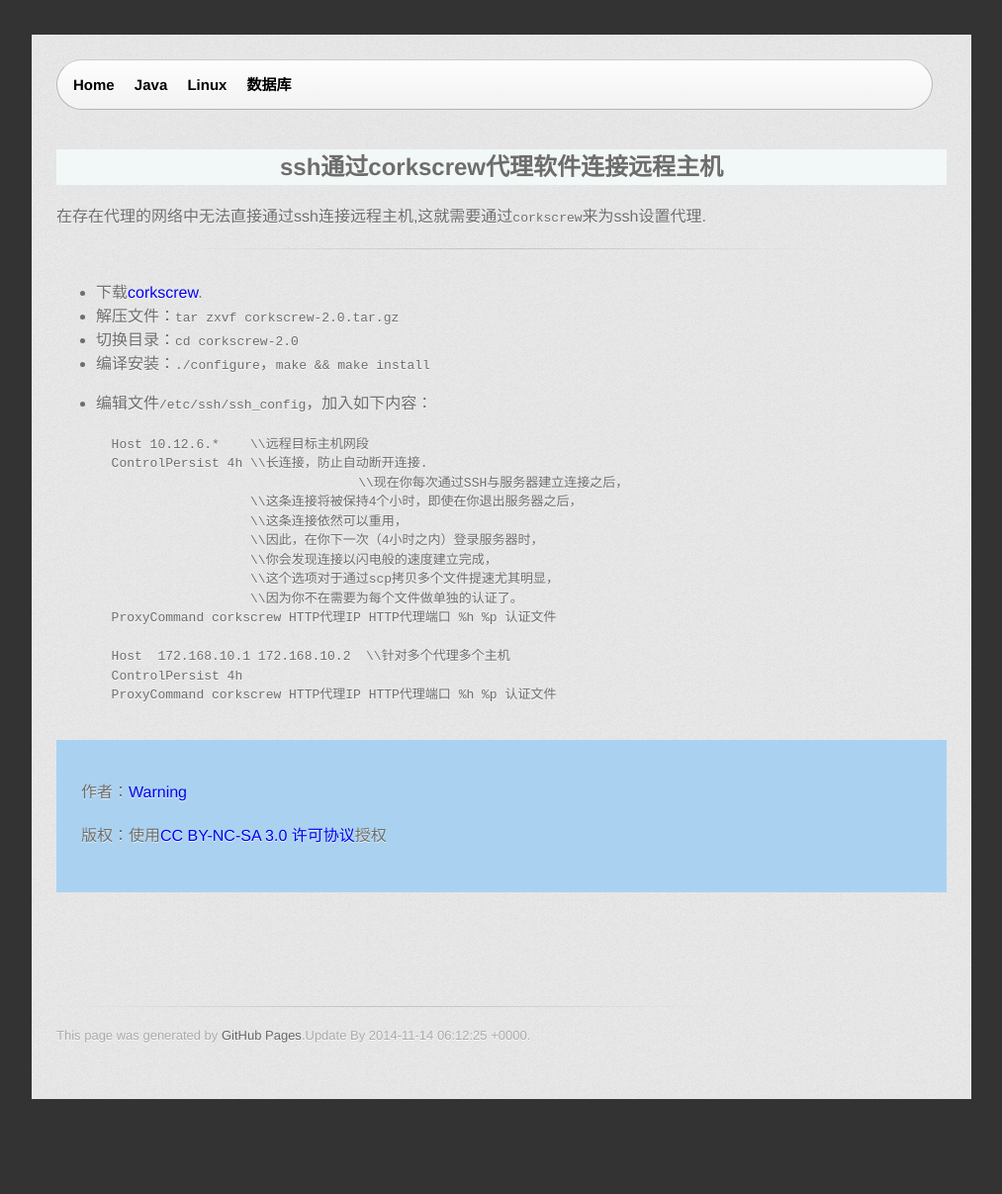
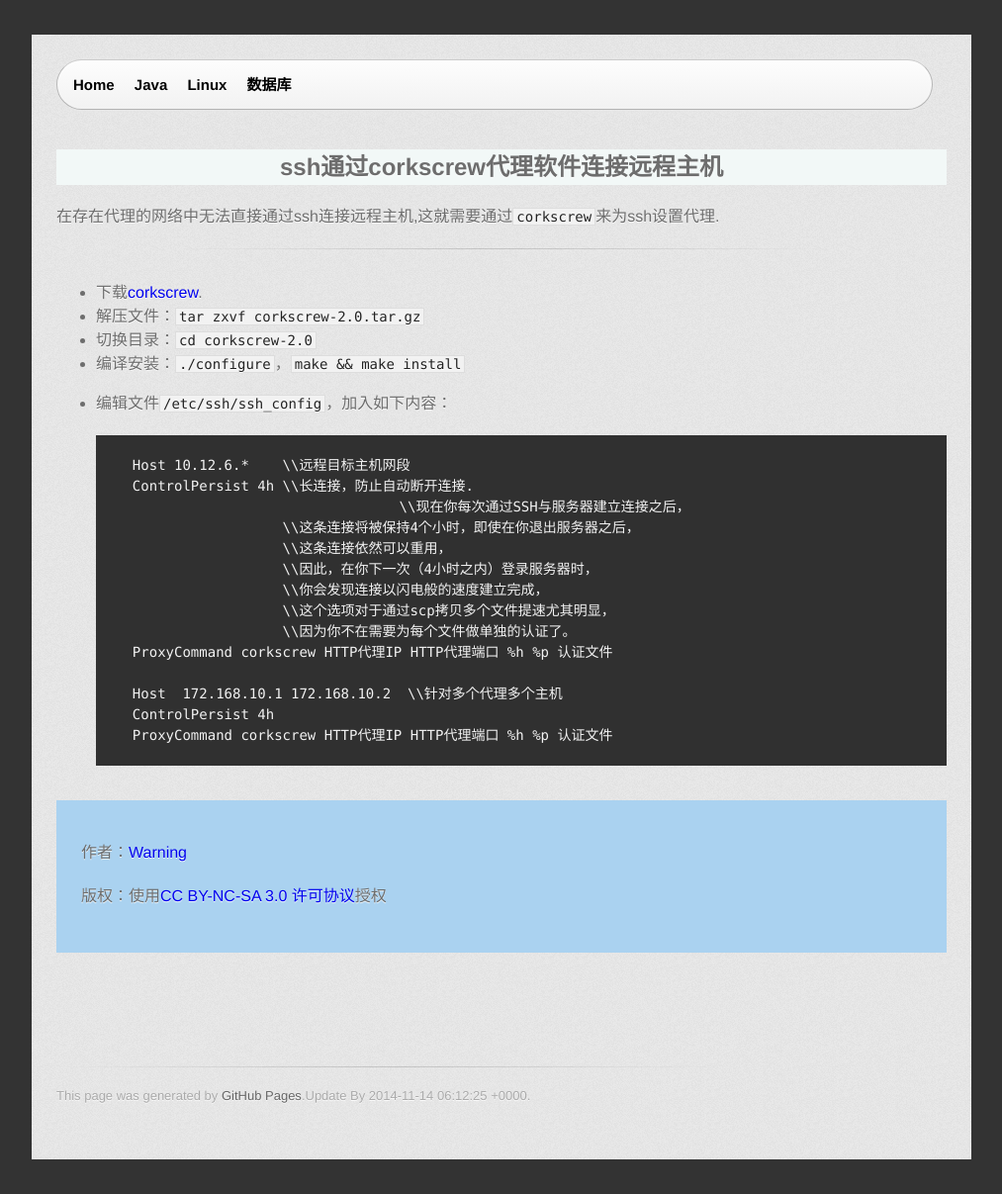
Before and after one commit to warningrc/warningrc.github.io, a Jekyll site: the page built from _posts/2012-02-20-corkscrew.md, in a window 1280 px wide. Shown: the whole page at 99% size, without its empty margins (133-1146 px from the left). Built offline with Jekyll 4.4.1, drawn with Linux system fonts in a browser that asks for light colours; comment, search, counter and statistics services are not loaded; before the commit the page ends 1146 px from its top, so only the background shows below that.

Commit message:
取消代码高亮

```diff
--- a/r/css/stylesheet.css
+++ b/r/css/stylesheet.css
@@ -96,6 +96,35 @@ body {
   padding-top: 20px;
 }
 
+code, pre {
+  font-family: Monaco, "Bitstream Vera Sans Mono", "Lucida Console", Terminal;
+  color: #222;
+  margin-bottom: 30px;
+  font-size: 14px;
+}
+
+code {
+  background-color: #f2f2f2;
+  border: solid 1px #ddd;
+  padding: 0 3px;
+}
+
+pre {
+  padding: 20px;
+  background: #303030;
+  color: #f2f2f2;
+  text-shadow: none;
+  overflow: auto;
+  white-space:pre-wrap;
+  word-break:break-all;
+  word-wrap:break-word;
+}
+pre code {
+  color: #f2f2f2;
+  background-color: #303030;
+  border: none;
+  padding: 0;
+}
 
 ul, ol, dl {
   margin-bottom: 20px;
```
